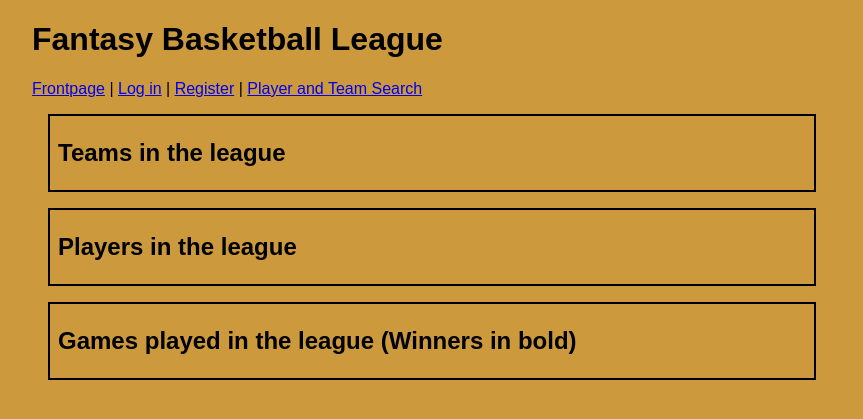
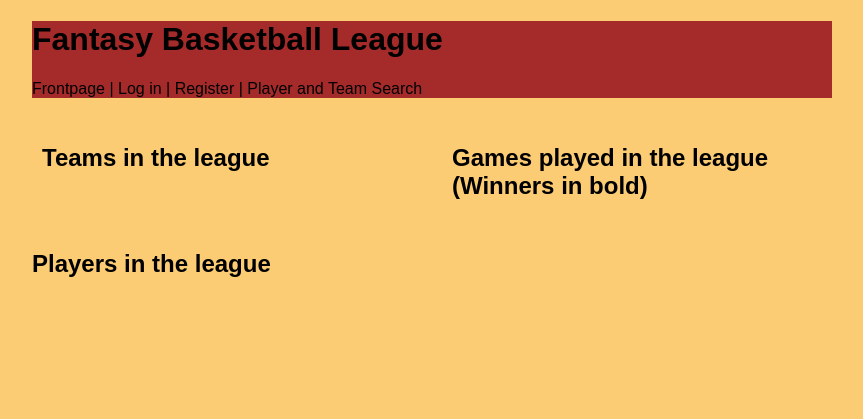
Before and after one commit to ArttKan/fantasy_basketball, a Flask app: page / in a window 1280 px wide. Shown: the top 419 px of the page, without its empty margins (208-1071 px from the left). Run offline with Flask 3, Linux system fonts and the light colour scheme; data that the repository does not hold is empty.

Commit message:
Further CSS styling

```diff
--- a/static/main.css
+++ b/static/main.css
@@ -1,16 +1,51 @@
+h1 {
+    background-color: brown;
+}
+
 body {
   margin: auto;
   max-width: 50em;
   font-family: sans-serif;
-  background-color: rgb(204, 154, 61);
+  background-color: rgb(252, 204, 117);
+}
+
+.row {
+    display: flex;
+    flex-wrap: wrap;
+    gap: 20px;
 }
 
 .column {
-    border: 2px solid black;
-    margin: 1em;
-    padding: 0.2em 0.5em;
+    flex: 1;
+    min-width: 300px;
+    padding: 10px;
+    box-sizing: border-box;
+}
+
+.full-column {
+    width: 100%;
+    margin-top: 20px;
 }
 
 .item {
-    background-color: red;
+    background-color: rgb(221, 66, 66);
+    margin: 0.5em;
+    padding:var() 0.2em 0.2em;
 }
+
+.navigation{
+    background-color: brown;
+}
+
+a:link {
+    color: black;
+    text-decoration: none;
+}
+
+a:visited {
+    color: black;
+}
+
+a:hover {
+    color: rgb(204, 154, 61);
+}
--- a/templates/index.html
+++ b/templates/index.html
@@ -3,6 +3,7 @@
 {% block title %}Fantasy Basketball League{% endblock %}
 
 {% block content %}
+<div class="row">
     <div class="column">
         <h2>Teams in the league</h2>
         {% for team in teams %}
@@ -10,6 +11,17 @@
         {% endfor %}
     </div>
     <div class="column">
+        <h2>Games played in the league (Winners in bold)</h2>
+        {% for game in games %}
+        {% if game[5] == game[1] %}
+        <div class="item"><a href="/team/{{ game[1] }}"><b>{{ game[0] }}</b></a> vs. <a href="/team/{{ game[3] }}">{{ game[2] }}</a></div>
+        {% else %}
+        <div class="item"><a href="/team/{{ game[1] }}">{{ game[0] }}</a> vs. <a href="/team/{{ game[3] }}"><b>{{ game[2] }}</b></a></div>
+        {% endif %}
+        {% endfor %}
+    </div>
+</div>
+<div class="full-column">
 <h2>Players in the league</h2>
     {% for player in players %}
     {% if player.gp == 0%}
@@ -19,15 +31,5 @@
     {% endif %}
     {% endfor %}
 </div>
-<div class="column">
-<h2>Games played in the league (Winners in bold)</h2>
-    <div class="item">
-    {% for game in games %}
-    {% if game[5] == game[1] %}
-    <div class="item"><a href="/team/{{ game[1] }}"><b>{{ game[0] }}</b></a> vs. <a href="/team/{{ game[3] }}">{{ game[2] }}</a></div>
-    {% else %}
-    <div class="item"><a href="/team/{{ game[1] }}">{{ game[0] }}</a> vs. <a href="/team/{{ game[3] }}"><b>{{ game[2] }}</b></a></div>
-    {% endif %}
-    {% endfor %}
-</div>
+
 {% endblock %}
--- a/templates/layout.html
+++ b/templates/layout.html
@@ -6,6 +6,7 @@
   <link rel="stylesheet" href="/static/main.css">
 </head>
 
+<div class="navigation">
 <body>
     <h1>Fantasy Basketball League</h1>
 
@@ -25,6 +26,7 @@
     <a href="/add_game">Add Game</a>
     {% endif %}
 </p>
+</div>
 
 {% if session.user_id %}
 <p>
```
Lines whose indentation alone changed are shown as unchanged.
